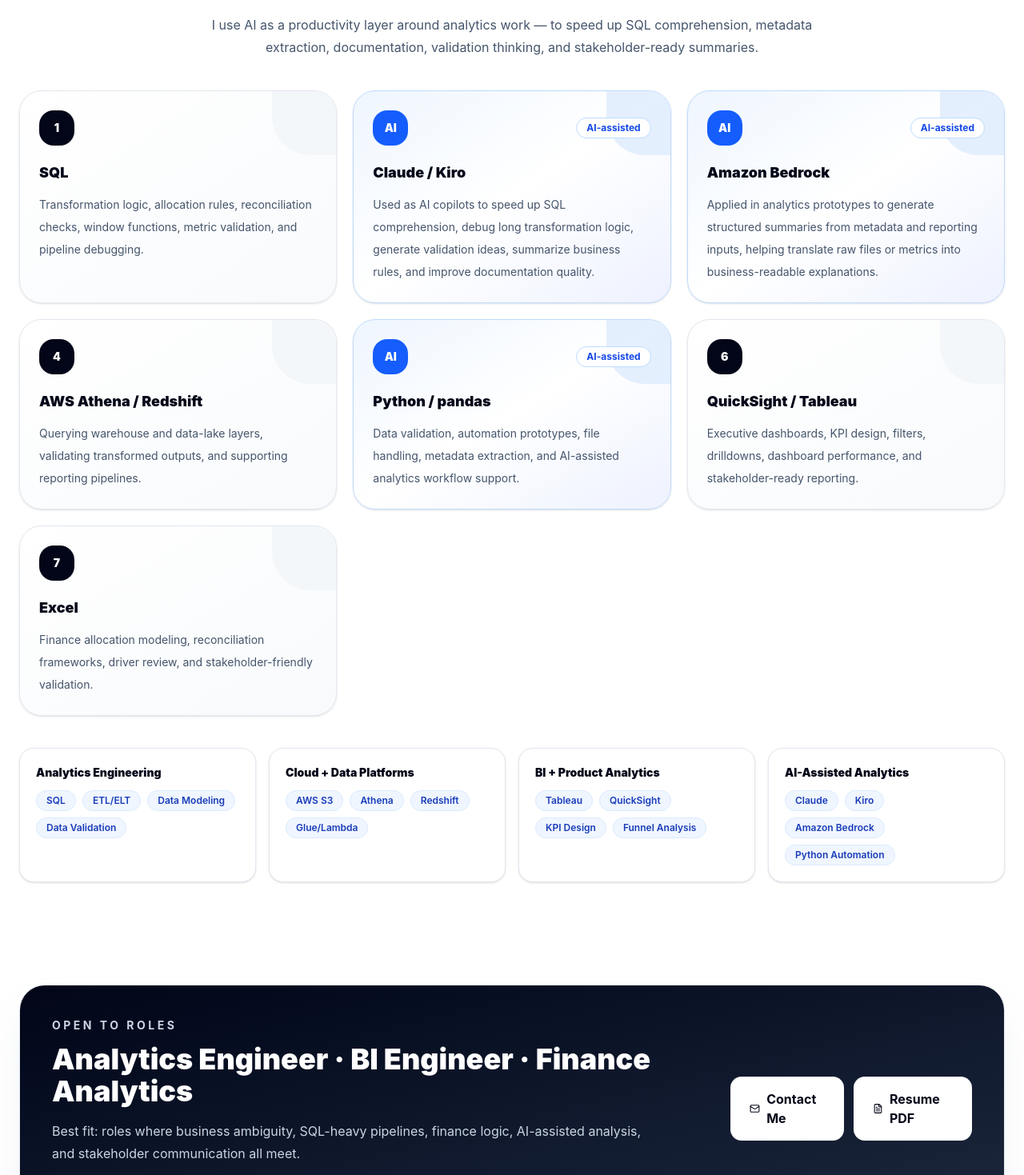
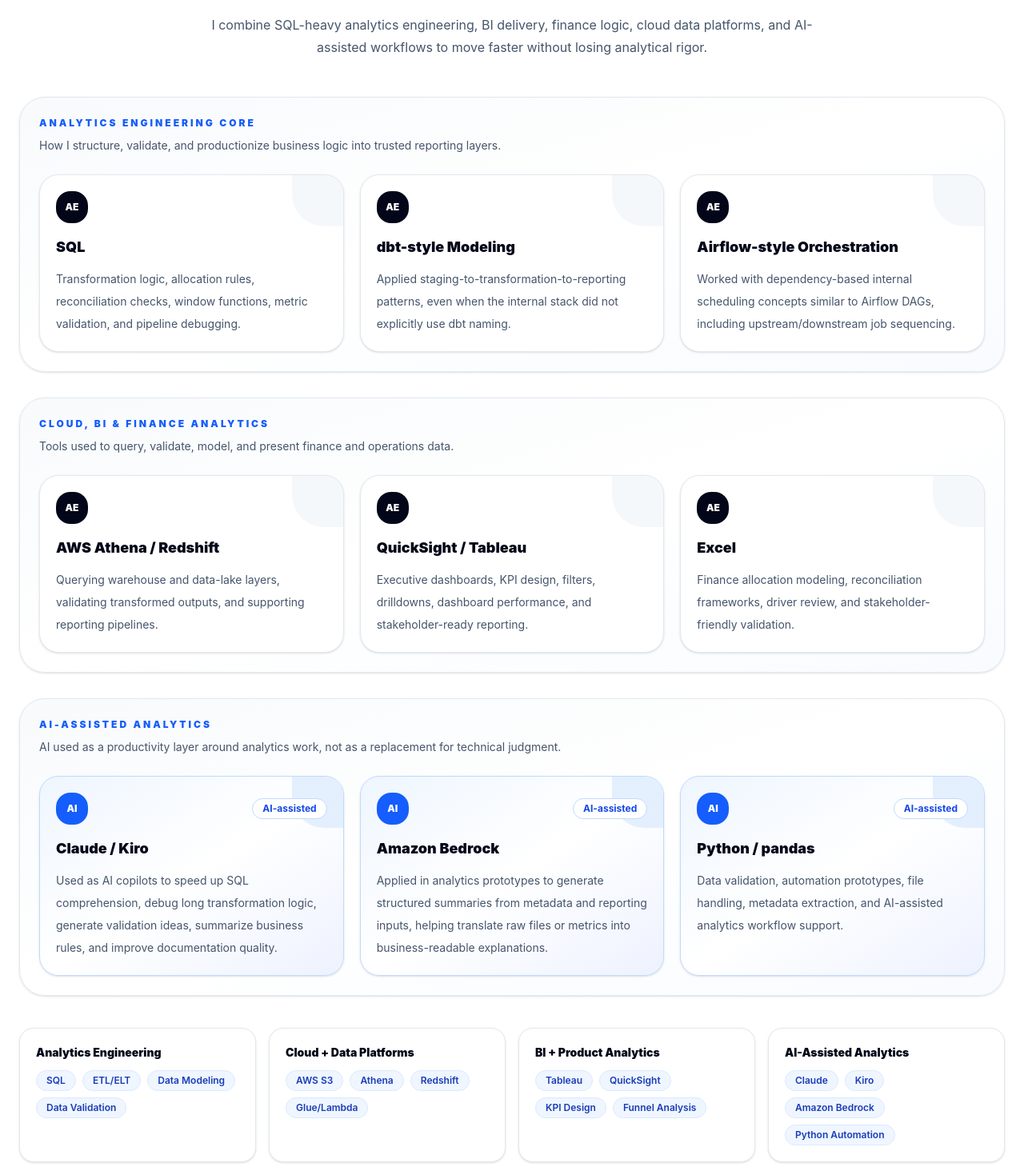
Before and after one commit to Maddy123-sehg/madhvika-portfolio, a Next.js app: page / in a window 1280 px wide. Shown: the part 5361-6830 px from the top of the page at 80% size. Built offline with nearby package versions, Linux system fonts and the light colour scheme.

Commit message:
Refine contact positioning and AI tool sections

```diff
--- a/app/page.tsx
+++ b/app/page.tsx
@@ -201,11 +201,50 @@
   },
 ];
 
-const toolDepth = [
+const toolSections = [
+  {
+    category: "Analytics Engineering Core",
+    description:
+      "How I structure, validate, and productionize business logic into trusted reporting layers.",
+    items: [
       {
         tool: "SQL",
         use: "Transformation logic, allocation rules, reconciliation checks, window functions, metric validation, and pipeline debugging.",
       },
+      {
+        tool: "dbt-style Modeling",
+        use: "Applied staging-to-transformation-to-reporting patterns, even when the internal stack did not explicitly use dbt naming.",
+      },
+      {
+        tool: "Airflow-style Orchestration",
+        use: "Worked with dependency-based internal scheduling concepts similar to Airflow DAGs, including upstream/downstream job sequencing.",
+      },
+    ],
+  },
+  {
+    category: "Cloud, BI & Finance Analytics",
+    description:
+      "Tools used to query, validate, model, and present finance and operations data.",
+    items: [
+      {
+        tool: "AWS Athena / Redshift",
+        use: "Querying warehouse and data-lake layers, validating transformed outputs, and supporting reporting pipelines.",
+      },
+      {
+        tool: "QuickSight / Tableau",
+        use: "Executive dashboards, KPI design, filters, drilldowns, dashboard performance, and stakeholder-ready reporting.",
+      },
+      {
+        tool: "Excel",
+        use: "Finance allocation modeling, reconciliation frameworks, driver review, and stakeholder-friendly validation.",
+      },
+    ],
+  },
+  {
+    category: "AI-Assisted Analytics",
+    description:
+      "AI used as a productivity layer around analytics work, not as a replacement for technical judgment.",
+    items: [
       {
         tool: "Claude / Kiro",
         use: "Used as AI copilots to speed up SQL comprehension, debug long transformation logic, generate validation ideas, summarize business rules, and improve documentation quality.",
@@ -215,20 +254,10 @@
         use: "Applied in analytics prototypes to generate structured summaries from metadata and reporting inputs, helping translate raw files or metrics into business-readable explanations.",
       },
       {
-    tool: "AWS Athena / Redshift",
-    use: "Querying warehouse and data-lake layers, validating transformed outputs, and supporting reporting pipelines.",
-  },
-  {
         tool: "Python / pandas",
         use: "Data validation, automation prototypes, file handling, metadata extraction, and AI-assisted analytics workflow support.",
       },
-  {
-    tool: "QuickSight / Tableau",
-    use: "Executive dashboards, KPI design, filters, drilldowns, dashboard performance, and stakeholder-ready reporting.",
-  },
-  {
-    tool: "Excel",
-    use: "Finance allocation modeling, reconciliation frameworks, driver review, and stakeholder-friendly validation.",
+    ],
   },
 ];
 
@@ -621,7 +650,7 @@
               height={80}
               className={
                 company === "Barclays"
-        ? "h-22 w-auto object-contain"
+                  ? "h-16 w-auto object-contain"
                   : company === "Amazon"
                   ? "h-14 w-auto object-contain"
                   : "h-12 w-auto object-contain"
@@ -694,9 +723,9 @@
   return (
     <section id="skills" className="bg-white py-16">
       <div className="mx-auto max-w-7xl px-6">
-        <div className="mx-auto mb-10 max-w-3xl text-center">
+        <div className="mx-auto mb-12 max-w-3xl text-center">
           <p className="text-xs font-black uppercase tracking-[0.35em] text-blue-600">
-            AI + tool depth
+            Tools, concepts & AI acceleration
           </p>
 
           <h2 className="mt-3 text-3xl font-black tracking-tight text-slate-950 md:text-4xl">
@@ -704,45 +733,61 @@
           </h2>
 
           <p className="mt-3 leading-7 text-slate-600">
-            I use AI as a productivity layer around analytics work — to speed up SQL
-            comprehension, metadata extraction, documentation, validation thinking, and
-            stakeholder-ready summaries.
+            I combine SQL-heavy analytics engineering, BI delivery, finance logic, cloud data
+            platforms, and AI-assisted workflows to move faster without losing analytical rigor.
           </p>
         </div>
 
-        <div className="grid gap-5 md:grid-cols-2 lg:grid-cols-3">
-          {toolDepth.map((item, index) => {
+        <div className="space-y-8">
+          {toolSections.map((section) => (
+            <div
+              key={section.category}
+              className="rounded-[2rem] border border-slate-200 bg-gradient-to-br from-slate-50 via-white to-blue-50/40 p-6 shadow-sm"
+            >
+              <div className="mb-6 flex flex-col justify-between gap-3 md:flex-row md:items-end">
+                <div>
+                  <p className="text-xs font-black uppercase tracking-[0.25em] text-blue-600">
+                    {section.category}
+                  </p>
+                  <p className="mt-2 max-w-3xl text-sm leading-6 text-slate-600">
+                    {section.description}
+                  </p>
+                </div>
+              </div>
+
+              <div className="grid gap-5 md:grid-cols-3">
+                {section.items.map((item) => {
                   const isAiTool =
+                    section.category.includes("AI") ||
                     item.tool.includes("Claude") ||
                     item.tool.includes("Kiro") ||
-              item.tool.includes("Bedrock") ||
-              item.tool.includes("Python");
+                    item.tool.includes("Bedrock");
 
                   return (
                     <div
                       key={item.tool}
-                className={`group relative overflow-hidden rounded-[1.75rem] border p-6 shadow-sm transition-all duration-300 hover:-translate-y-1 hover:shadow-xl ${
+                      className={`group relative overflow-hidden rounded-[1.5rem] border p-5 shadow-sm transition-all duration-300 hover:-translate-y-1 hover:shadow-xl ${
                         isAiTool
                           ? "border-blue-200 bg-gradient-to-br from-blue-50 via-white to-indigo-50"
-                    : "border-slate-200 bg-gradient-to-br from-white to-slate-50"
+                          : "border-slate-200 bg-white"
                       }`}
                     >
                       <div
-                  className={`absolute right-0 top-0 h-20 w-20 rounded-bl-[3rem] opacity-70 ${
+                        className={`absolute right-0 top-0 h-16 w-16 rounded-bl-[2.5rem] opacity-70 ${
                           isAiTool ? "bg-blue-100" : "bg-slate-100"
                         }`}
                       />
 
                       <div className="relative">
-                  <div className="mb-5 flex items-center justify-between">
+                        <div className="mb-4 flex items-center justify-between">
                           <div
-                      className={`flex h-11 w-11 items-center justify-center rounded-2xl text-sm font-black ${
+                            className={`flex h-10 w-10 items-center justify-center rounded-2xl text-xs font-black ${
                               isAiTool
                                 ? "bg-blue-600 text-white"
                                 : "bg-slate-950 text-white"
                             }`}
                           >
-                      {isAiTool ? "AI" : index + 1}
+                            {isAiTool ? "AI" : "AE"}
                           </div>
 
                           {isAiTool && (
@@ -753,12 +798,14 @@
                         </div>
 
                         <h3 className="text-lg font-black text-slate-950">{item.tool}</h3>
-
                         <p className="mt-3 text-sm leading-7 text-slate-600">{item.use}</p>
                       </div>
                     </div>
                   );
                 })}
+              </div>
+            </div>
+          ))}
         </div>
 
         <div className="mt-10 grid gap-4 sm:grid-cols-2 lg:grid-cols-4">
@@ -794,17 +841,18 @@
         <div className="overflow-hidden rounded-[2rem] border border-slate-200 bg-gradient-to-br from-slate-950 via-slate-900 to-slate-800 p-8 text-white shadow-2xl shadow-slate-400/20 md:p-10">
           <div className="flex flex-col items-start justify-between gap-8 md:flex-row md:items-center">
             <div>
-              <p className="text-sm font-bold uppercase tracking-[0.25em] text-slate-300">
-                Open to roles
+              <p className="text-sm font-bold uppercase tracking-[0.25em] text-blue-300">
+                Open to analytics engineering roles
               </p>
 
               <h2 className="mt-3 text-3xl font-black md:text-4xl">
-                Analytics Engineer · BI Engineer · Finance Analytics
+                Analytics Engineer · BI Engineer · Data Analyst
               </h2>
 
               <p className="mt-4 max-w-3xl leading-7 text-slate-300">
-                Best fit: roles where business ambiguity, SQL-heavy pipelines, finance
-                logic, AI-assisted analysis, and stakeholder communication all meet.
+                Best fit: roles where SQL-heavy data modeling, BI systems, finance or
+                operations logic, AI-assisted analysis, and stakeholder-ready storytelling
+                come together.
               </p>
 
               <div className="mt-6 grid gap-4 text-sm text-slate-200 sm:grid-cols-3">
@@ -833,12 +881,14 @@
               </div>
             </div>
 
-            <div className="flex flex-col gap-3 sm:flex-row">
+            <div className="grid w-full gap-3 sm:w-auto sm:grid-cols-2">
               <a
                 href="mailto:madhvika.sehgal@gmail.com?subject=Portfolio%20Inquiry%20-%20Madhvika%20Sehgal"
-                className="inline-flex items-center justify-center rounded-xl bg-white px-6 py-4 font-bold text-slate-950 hover:bg-slate-100"
+                className="group inline-flex min-w-[190px] items-center justify-center gap-3 rounded-2xl bg-white px-5 py-4 text-sm font-black text-slate-950 shadow-lg shadow-black/20 transition hover:-translate-y-1 hover:bg-blue-50"
               >
-                <Mail className="mr-2 h-4 w-4" />
+                <span className="flex h-10 w-10 items-center justify-center rounded-xl bg-blue-100 text-blue-700 transition group-hover:bg-blue-600 group-hover:text-white">
+                  <Mail className="h-5 w-5" />
+                </span>
                 Contact Me
               </a>
 
@@ -846,9 +896,11 @@
                 href={resumePdf}
                 target="_blank"
                 rel="noreferrer"
-                className="inline-flex items-center justify-center rounded-xl bg-white px-6 py-4 font-bold text-slate-950 hover:bg-slate-100"
+                className="group inline-flex min-w-[190px] items-center justify-center gap-3 rounded-2xl bg-white px-5 py-4 text-sm font-black text-slate-950 shadow-lg shadow-black/20 transition hover:-translate-y-1 hover:bg-blue-50"
               >
-                <FileText className="mr-2 h-4 w-4" />
+                <span className="flex h-10 w-10 items-center justify-center rounded-xl bg-blue-100 text-blue-700 transition group-hover:bg-blue-600 group-hover:text-white">
+                  <FileText className="h-5 w-5" />
+                </span>
                 Resume PDF
               </a>
             </div>
```
Lines whose indentation alone changed are shown as unchanged.
